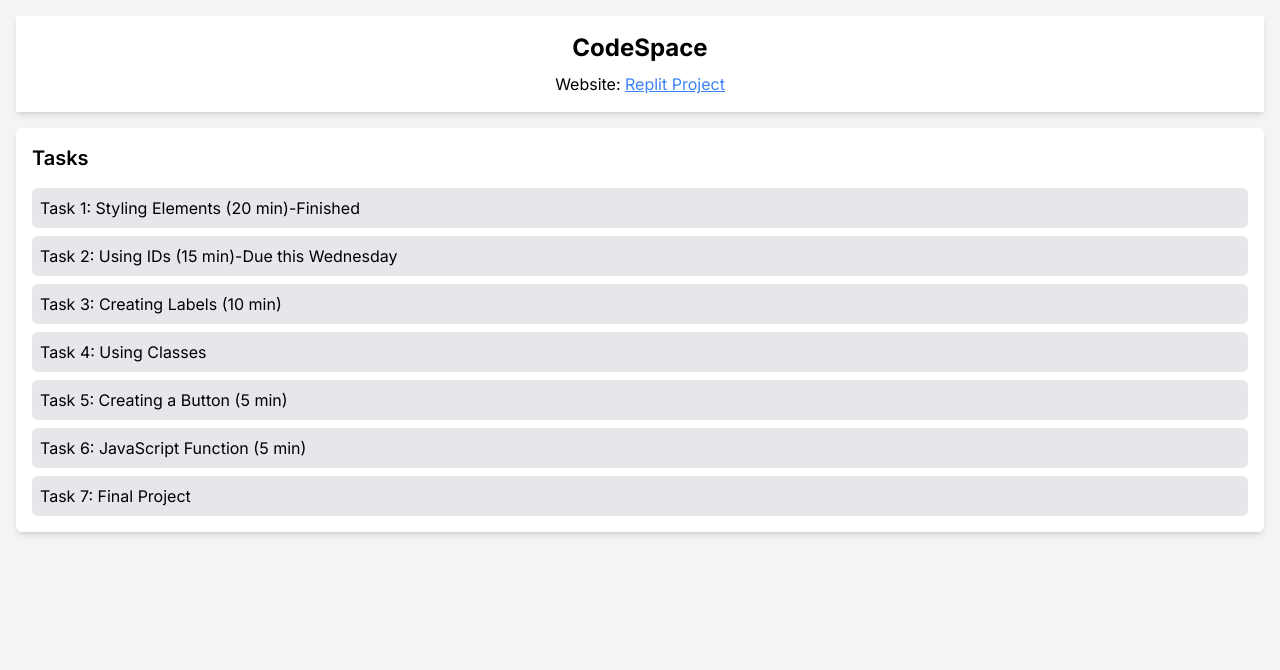
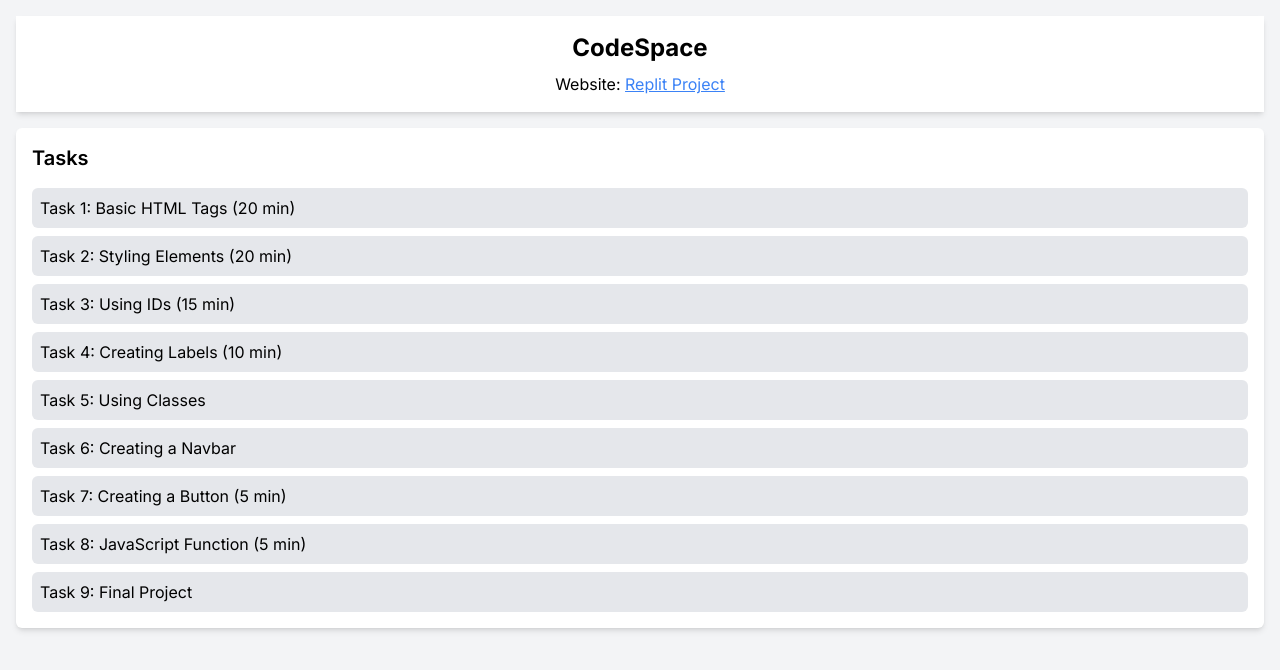
Before and after one commit to JoshuaChou10/codespace, a Next.js app: page / in a window 1280 px wide. Shown: the top 670 px of the page. Built offline with nearby package versions, Linux system fonts and the light colour scheme.

Commit message:
updated text

```diff
--- a/app/page.tsx
+++ b/app/page.tsx
@@ -2,95 +2,140 @@
 import { useState } from 'react';
 
 const tasks = [
+
   {
-    id: 1,
-    title: 'Styling Elements (20 min)-Finished',
-    instructions: `
-      - Center the title by selecting the h1 tag.
-      - Select the image and make it smaller.
-      - Turn all the paragraphs orange by selecting the p tag.
-      - Add margin to the webpage in the body tag.
-      - Add padding to the sections by selecting the section tag.
+    "id": 1,
+    "title": "Basic HTML Tags (20 min)",
+    "instructions": `
+      - Add a paragraph below the title:
+        <p>This is a paragraph.</p>
+      - Add an unordered list with three items:
+        <ul>
+          <li>First item</li>
+          <li>Second item</li>
+          <li>Third item</li>
+        </ul>
+      - Add a link to an external website:
+        <a href="https://www.example.com">Visit Example</a>
+      - Add an image (use a placeholder image link if you don't have one):
+        <img src="https://via.placeholder.com/150" alt="Placeholder Image">
 
-      Link to Replit Project (also found on the top of this codespace): https://replit.com/@Jibran2010/HTML-CSS-JS#style.css
+      Link to Replit Project: https://replit.com/@Jibran2010/HTML-CSS-JS#index.html
     `,
-    image: '/css.png'
+    "image": "/tags.png"
   },
   {
-    id: 2,
-    title: 'Using IDs (15 min)-Due this Wednesday',
-    instructions: `
-      - Give an id to the title (h1 tag). <h1 id="main-title">Basketball</h1>
-      - Select the h1 using the id in CSS. the # selects an html element by the id
-      #main-title {
-        text-align: center;
-      }
-      - Give an id to one of the section headers, e.g., "How to play basketball."
-      - Select that header using the id and add a border. To add a border do
-      border-style:solid
-      border-color:red
-      -Repeat with the other headers
-      -Give inline style to any of the elements. so inside the html tag put style="ADD-CSS-HERE"
-
+    "id": 2,
+    "title": "Styling Elements (20 min)",
+    "instructions": `
+      - Center the title (h1).
+      - Resize the image.
+      - Make all paragraphs (p) orange.
+      - Add margin to the body.
+      - Add padding to sections (section).
 
       Link to Replit Project: https://replit.com/@Jibran2010/HTML-CSS-JS#style.css
     `,
-    image: '/ids.png'
+    "image": "/css.png"
   },
   {
-    id: 3,
-    title: 'Creating Labels (10 min)',
-    instructions: `
-      - Make labels for each of the inputs instead of using h3 tags.
-      - give the input an id
-      - use the for attribute in the label and set it to the input id, to connect them
-      - now when you click on the label, the input also registers
-      -feel free to add extra styling
-      Link to Replit Project: https://replit.com/@Jibran2010/HTML-CSS-JS#style.css
-    `,
-    image: 'labels.png'
-  },
-  {
-    id: 4,
-    title: 'Using Classes',
-    instructions: `
-      - Classes are like id's but they group elements together, so less specific
-      - In HTML: Give the 2 inputs at the bottom each a class called "color-input"
-      - Note: For classes you can have the same name for multiple elements, but id is unique to that one element
-      - In CSS: select the .color-input classes using the . to mean class.
-      - Note: So .color-input selects the input by their classes
-      -give each a background color of blue or any RGB
-      Link to Replit Project: https://replit.com/@Jibran2010/HTML-CSS-JS#style.css
-    `,
-    image: 'class.png'
-  },
-  {
-    id: 5,
-    title: 'Creating a Button (5 min)',
-    instructions: `
-      -In HTML: Create a button at the bottom of the website that says "Submit."
-      - Add an onclick attribute that calls a JavaScript function named userSubmit().
+    "id": 3,
+    "title": "Using IDs (15 min)",
+    "instructions": `
+      - Give an id to the title (h1). Example: <h1 id="main-title">Basketball</h1>
+      - Select the h1 using the id in CSS. Example:
+        #main-title {
+          text-align: center;
+        }
+      - Give an id to section headers.
+      - Select each header using its id and add a border. Example:
+        #section-id {
+          border: 1px solid red;
+        }
+      - Add inline styles to any element. Example: <h1 style="color: blue;">Title</h1>
 
       Link to Replit Project: https://replit.com/@Jibran2010/HTML-CSS-JS#style.css
     `,
-    image: 'button.png'
+    "image": "/ids.png"
   },
+  {
+    "id": 4,
+    "title": "Creating Labels (10 min)",
+    "instructions": `
+      - Replace h3 tags with labels for each input.
+      - Give each input an id.
+      - Use the for attribute in labels to link them to inputs. Example:
+        <label for="input-id">Label</label>
+        <input id="input-id" type="text">
+      - Add extra styling if desired.
 
+      Link to Replit Project: https://replit.com/@Jibran2010/HTML-CSS-JS#style.css
+    `,
+    "image": "labels.png"
+  },
   {
-    id: 6,
-    title: 'JavaScript Function (5 min)',
-    instructions: `
-      - Go to script.js and create a function called userSubmit().
-      - Inside the function, alert the user that they submitted.
+    "id": 5,
+    "title": "Using Classes",
+    "instructions": `
+      - Classes group elements together.
+      - Give the 2 bottom inputs the class "color-input".
+      - Note: Multiple elements can share the same class, but ids are unique.
+      - Select the classes in CSS using .color-input.
+      - Set a background color for each input. Example:
+        .color-input {
+          background-color: blue;
+        }
+
+      Link to Replit Project: https://replit.com/@Jibran2010/HTML-CSS-JS#style.css
+    `,
+    "image": "class.png"
+  },
+  {
+    "id": 6,
+    "title": "Creating a Navbar",
+    "instructions": `
+      - Navbars help users navigate your website.
+      - Define a navbar with <nav></nav>.
+      - Inside, create an unordered list <ul></ul>.
+      - Add list items <li></li> for each section. Example: <li>Home</li>
+      - Use anchor tags to link sections. Example:
+        <a href="#home">Home</a>
+
+      Link to Replit Project: https://replit.com/@Jibran2010/HTML-CSS-JS#style.css
+    `,
+    "image": "class.png"
+  },
+  {
+    "id": 7,
+    "title": "Creating a Button (5 min)",
+    "instructions": `
+      - Create a "Submit" button in HTML.
+      - Add an onclick attribute to call a JavaScript function named userSubmit(). Example:
+        <button onclick="userSubmit()">Submit</button>
+
+      Link to Replit Project: https://replit.com/@Jibran2010/HTML-CSS-JS#style.css
+    `,
+    "image": "button.png"
+  },
+  {
+    "id": 8,
+    "title": "JavaScript Function (5 min)",
+    "instructions": `
+      - In script.js, create a function named userSubmit().
+      - Inside the function, add an alert to notify the user of their submission. Example:
+        function userSubmit() {
+          alert('You submitted!');
+        }
 
       Link to Replit Project: https://replit.com/@Jibran2010/HTML-CSS-JS#script.js
     `,
-    image: 'function.png'
-  },
+    "image": "function.png"
+  }
+  ,
   {
-    id: 7,
-    title: 'Final Project',
-    instructions: `
+    "id": 9,
+    "title": 'Final Project',
+    "instructions": `
       Over here you are going to create a website on any topic you want
       Here are the criteria
       - Have a title that is centered
```
